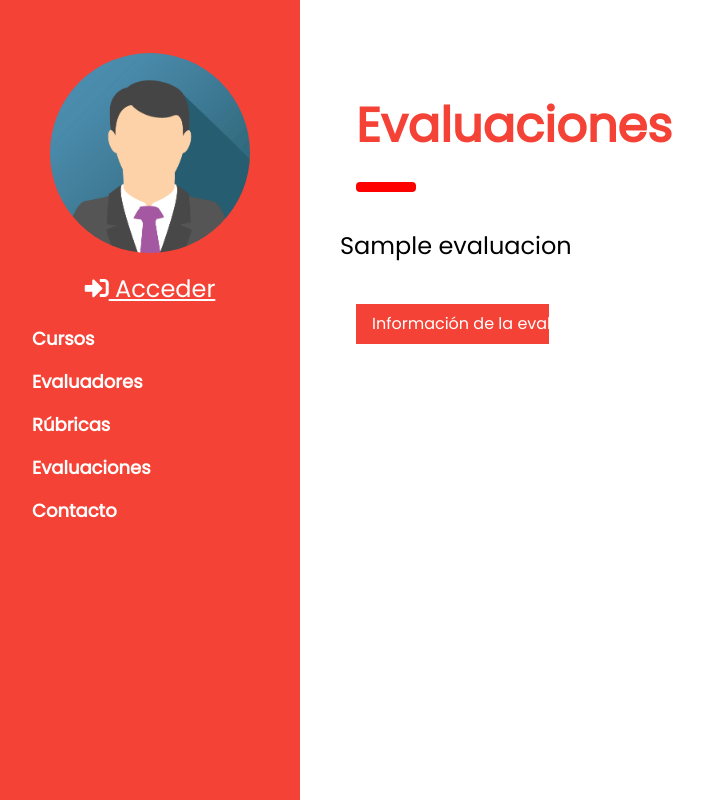
After one commit to DCC-CC4401/2019-1-yet-another-quality-commit-T5, a Django app: page /evaluaciones/1/evaluacion_detalle/ in a window 1280 px wide. The commit adds this page. Shown: the whole page, without its empty margins (0-703 px from the left). Run offline with Django 3.2, Linux system fonts and the light colour scheme; tables that the repository leaves empty hold one stand-in row (values such as "Sample post").

Commit message:
Se agrega evaluacion_detalle

```diff
--- a/Evaluaciones/models.py
+++ b/Evaluaciones/models.py
@@ -18,6 +18,9 @@ class Evaluacion(models.Model):
 
     def __str__(self):
         return self.nombre
+
+    def get_pk(self):
+        return str(self.pk)
 
     def get_rank(self):
         return str(self.tiempo_min) + "-" + str(self.tiempo_max) + " min"
--- a/Evaluaciones/urls.py
+++ b/Evaluaciones/urls.py
@@ -5,5 +5,6 @@ urlpatterns = [
     path('evaluaciones', views.post_evaluaciones, name='evaluaciones'),
     path('evaluacion', views.post_evaluacion, name="evaluacion"),
     path('postevaluacion', views.post_postevaluacion, name="post-evaluacion"),
-    path('add_evaluacion',views.add_evaluacion, name='add_evaluacion')
+    path('add_evaluacion',views.add_evaluacion, name='add_evaluacion'),
+    path(r'evaluaciones/<int:pk>/evaluacion_detalle/', views.evaluacion_detalle, name='evaluacion_detalle'),
 ]
--- a/Evaluaciones/views.py
+++ b/Evaluaciones/views.py
@@ -39,3 +39,7 @@ def all_evaluaciones(request):
     form = AddEvaluacion()
 
     return render(request, 'evaluacion/evaluacion_admin.html', {'evaluacion': evaluacion_list, 'form':form})
+
+def evaluacion_detalle(request, pk):
+    evaluacion_id=Evaluacion.objects.get(pk=pk)
+    return render(request, 'evaluacion/evaluacion_detalle.html', context={'evaluacion':evaluacion_id})
--- a/templates/evaluacion/evaluacion_admin.html
+++ b/templates/evaluacion/evaluacion_admin.html
@@ -45,7 +45,7 @@
                 <td class="w3-light-gray tabla-elemento"> {{ evaluacion.get_enddate }} </td>
                 <td class="w3-light-gray tabla-elemento"> {{ evaluacion.get_rank }} </td>
 
-                <!-- Javascript scan for cursos with format {(codigo,seccion,nombre,semestre,año), ....}-->
+                <!-- Javascript scan for evaluaciones with format {(nombre, curso, rango, fecha_inicio, fecha_fin, estado), ....}-->
                 <script>
                     evaluacionJs=[];
                     evaluacionJs.push('{{ evaluacion }}');
--- /dev/null
+++ b/templates/evaluacion/evaluacion_detalle.html
@@ -0,0 +1,28 @@
+{% extends 'evaluacion/evaluacion_admin.html' %}
+{% block content %}
+   <!-- Portada -->
+  <div class="w3-container" id="portada" style="margin-top:80px; margin-bottom:10px">
+    <h1 class="w3-xxxlarge w3-text-red"><b>Evaluaciones</b></h1>
+    <hr style="width:50px;border:5px solid red" class="w3-round">
+  </div>
+    <p><h3>{{ evaluacion }}</h3></p>
+
+    <!-- Información sobre la evaluación -->
+
+    <div class="w3-round w3-quarter w3-padding">
+    <button onclick="myFunction('Demo1')" class="w3-button w3-block w3-red w3-section w3-padding">
+        Información de la evaluación</button>
+
+    <div id="Demo1" class="w3-container w3-hide w3-pale-red w3-round">
+        <p><ul class="w3-ul w3-light-gray w3-round w3-center">
+        <li>Nombre: {{ evaluacion }}</li>
+        <li>Curso asociado:   {{ evaluacion.get_course }}</li>
+        <li>Estado:    {{ evaluacion.get_state }}</li>
+        <li>Fecha inicio:    {{ evaluacion.get_startdate }}</li>
+        <li>Fecha fin:    {{ evaluacion.get_enddate }}</li>
+        <li>Duración esperada:    {{ evaluacion.get_rank }}</li>
+    </ul></p>
+    </div>
+        </div>
+
+{% endblock %}
```
Also changed, not shown: Evaluaciones/migrations/0002_auto_20190523_0003.py (added).
